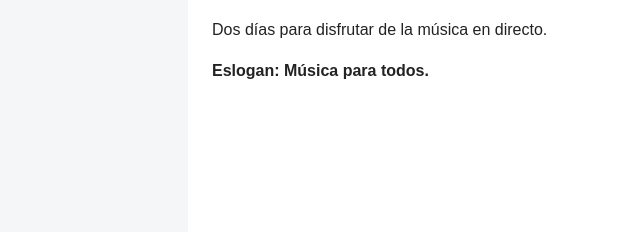
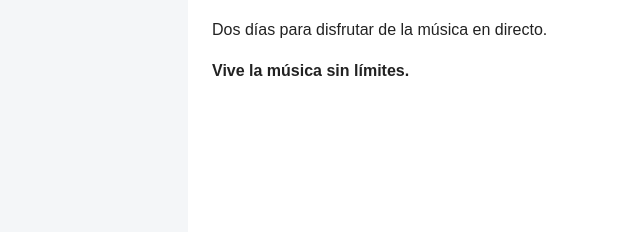
Before and after one commit to sayagoserrano25/festival-dam2027, a plain HTML site: page index.html in a window 1280 px wide. Shown: the part 348-580 px from the top of the page, 2-642 px from the left. Drawn offline with Linux system fonts and the light colour scheme.

Commit message:
Cambiar eslogan del festival

```diff
--- a/index.html
+++ b/index.html
@@ -22,7 +22,7 @@
         <section>
             <h2>Bienvenidos al Festival DAM 2027</h2>
             <p>Dos días para disfrutar de la música en directo.</p>
-            <p><strong>Eslogan: Música para todos.</strong></p>
+            <p><strong>Vive la música sin límites.</strong></p>
         </section>
     </main>
 
```
